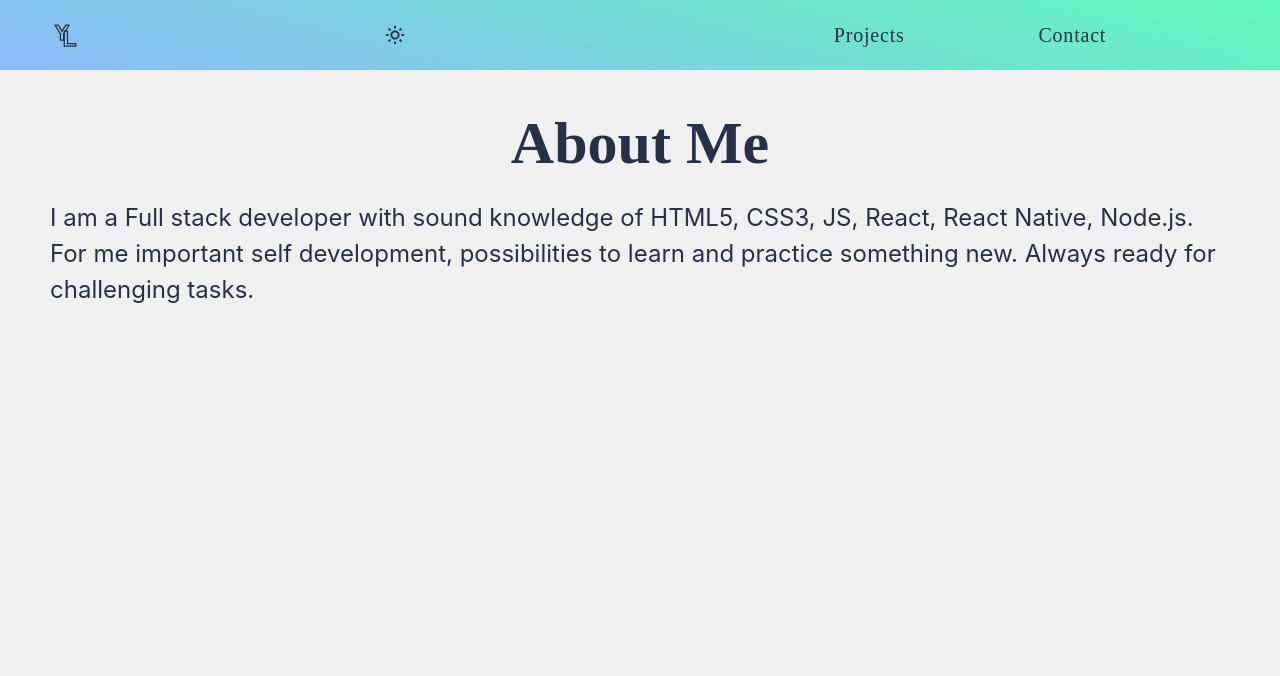
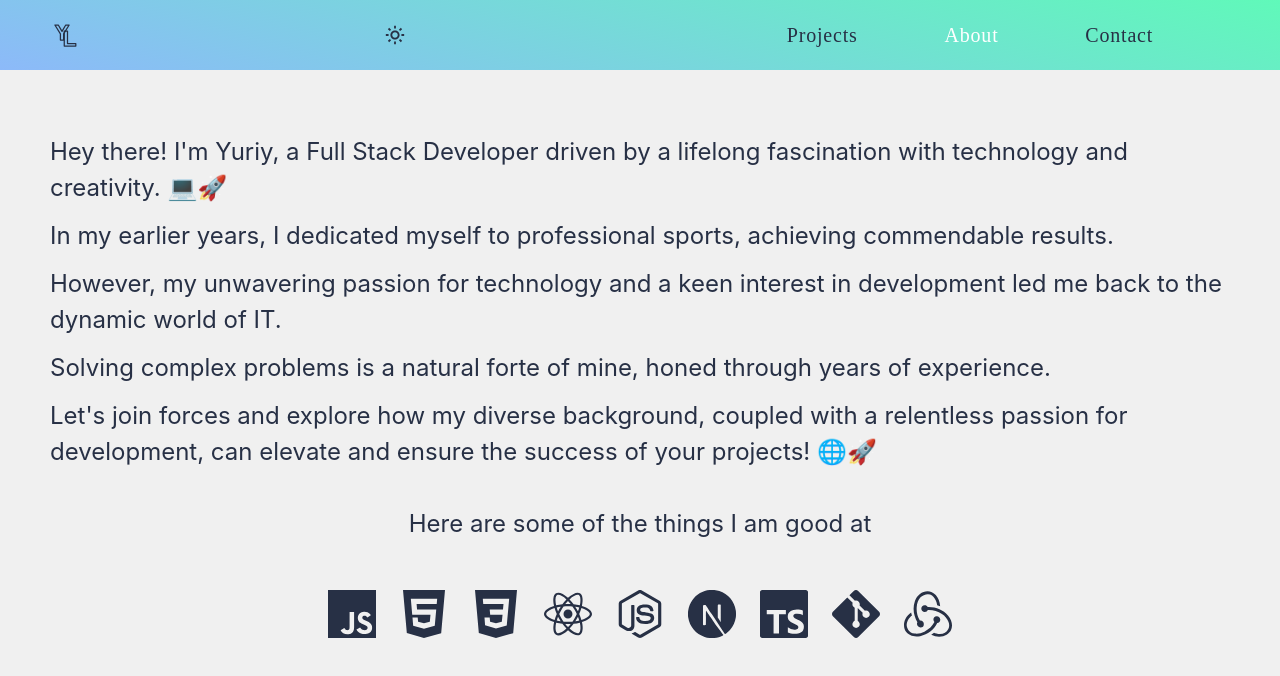
Before and after one commit to YuriiLeo/portfolio_yurii_leo, a React (Vite) app: page /about in a window 1280 px wide. Shown: the top 676 px of the page. Built offline with nearby package versions, Linux system fonts and the light colour scheme.

Commit message:
feat: add about page

```diff
--- a/src/Pages/About/AboutPage.jsx
+++ b/src/Pages/About/AboutPage.jsx
@@ -1,17 +1,23 @@
-import { DefaultPageContainer } from '../../components/DefaultPageContainer/DefaultPageContainer'
 import React from 'react'
-import { Info } from './AboutPage.styled'
+import { AboutContainer, Info } from './AboutPage.styled'
+import IconList from '../../components/SkillsIconList/IconList'
 
 export default function About() {
   return (
-    <DefaultPageContainer title={"About Me"}>
+    <AboutContainer title={"About Me"}>
       <Info>
         <p>
-          I am a Full stack developer with sound knowledge of HTML5, CSS3, JS, React, React Native, Node.js.
-          For me important self development, possibilities to learn and practice something new.
-          Always ready for challenging tasks.
+          Hey there! I'm Yuriy, a Full Stack Developer driven by a lifelong fascination with technology and creativity. 💻🚀
         </p>
+        <p>In my earlier years, I dedicated myself to professional sports, achieving commendable results.</p>
+        <p>However, my unwavering passion for technology and a keen interest in development led me back to the dynamic world of IT.</p>
+        <p>Solving complex problems is a natural forte of mine, honed through years of experience.</p>
+        <p>Let's join forces and explore how my diverse background, coupled with a relentless passion for development, can elevate and ensure the success of your projects! 🌐🚀</p>
+        <div>
+          <p>Here are some of the things I am good at</p>
+          <IconList />
+        </div>
       </Info>
-    </DefaultPageContainer>
+    </AboutContainer>
   )
 }
--- a/src/Pages/Home/HomePage.jsx
+++ b/src/Pages/Home/HomePage.jsx
@@ -57,9 +57,7 @@ export default function HomePage() {
             <ThemeToggleWrapper>
               <ThemeToggle />
             </ThemeToggleWrapper>
-            <LinkAbout
-              to="about"
-            >
+            <LinkAbout>
               <div>
                 <img
                   src={my_photo}
@@ -93,9 +91,9 @@ export default function HomePage() {
             animate={controls}
             transition={{ duration: 0.5, delay: 1.1 }}
             whileHover={{ scale: 1.05 }}>
-            <LinkStaled to="resume">
+            <LinkStaled to="about">
               <ResumeIcon />
-              <h2>Resume</h2>
+              <h2>About</h2>
             </LinkStaled>
           </Item>
           <Item
--- a/src/components/DataJSON/navLink.jsx
+++ b/src/components/DataJSON/navLink.jsx
@@ -1,4 +1,5 @@
 export const navLinks = [
   { path: "/projects", text: "Projects" },
+  { path: "/about", text: "About" },
   { path: "/contact", text: "Contact" }
 ];
```
